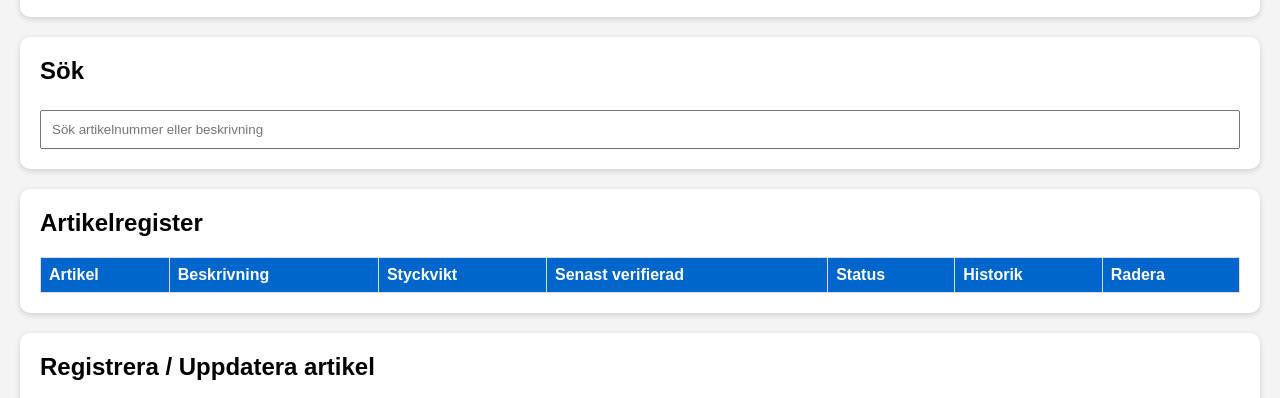
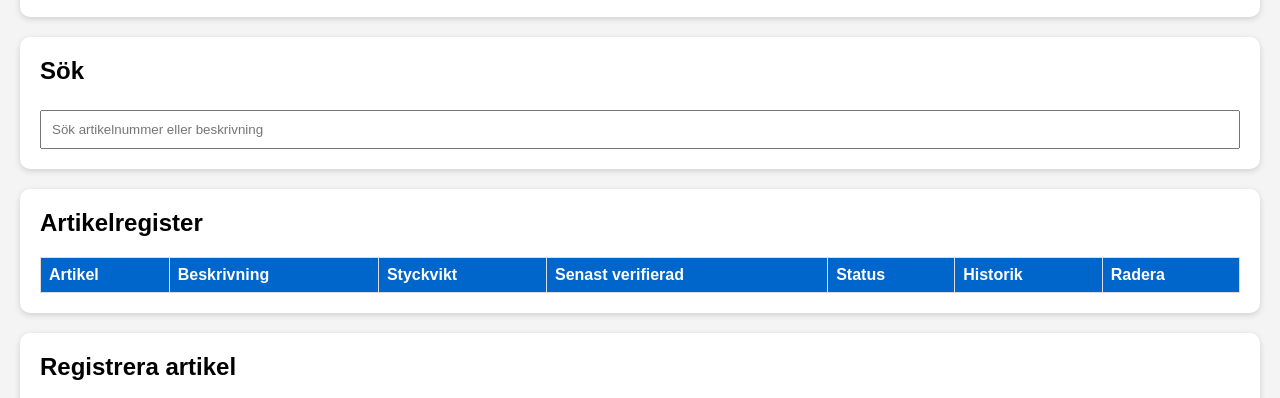
Before and after one commit to MPN7702/Autostore_vikt, a plain HTML site: page index.html in a window 1280 px wide. Shown: the part 385-783 px from the top of the page. Drawn offline with Linux system fonts and the light colour scheme; no server answers.

Commit message:
Update index.html

```diff
--- a/index.html
+++ b/index.html
@@ -210,7 +210,7 @@ onkeyup="visaRegister()">
 
 <div class="card">
 
-<h2>Registrera / Uppdatera artikel</h2>
+<h2>Registrera artikel</h2>
 
 <label>Artikelnummer</label>
 <input type="text" id="artikel">
```
